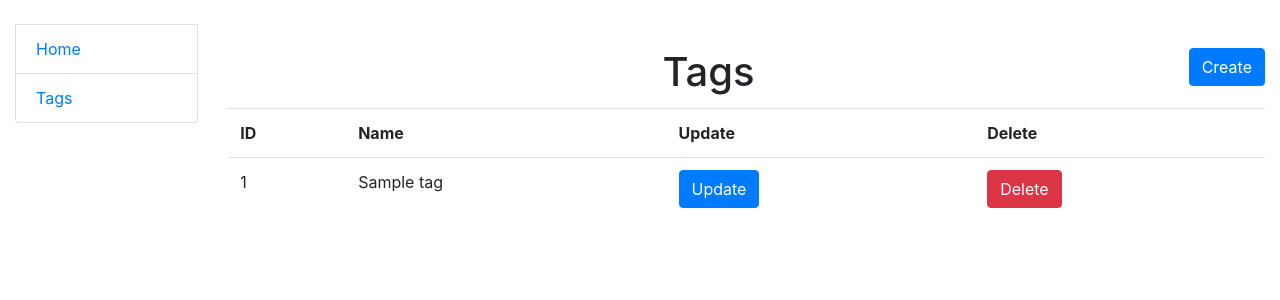
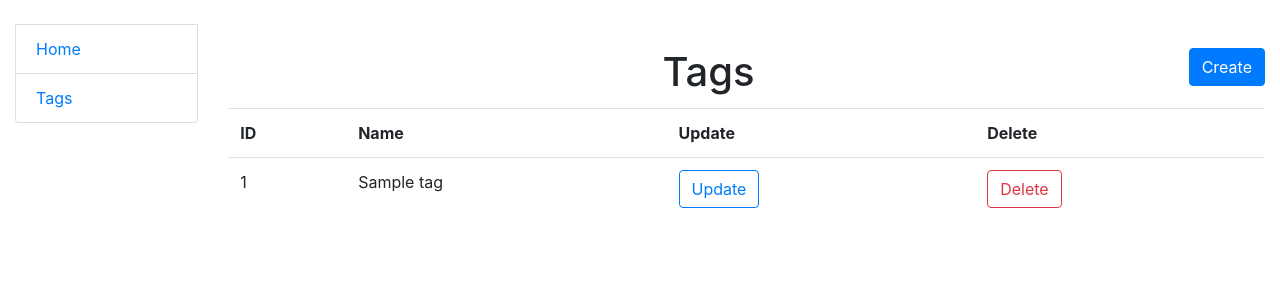
Before and after one commit to Yaroslav-Stetsko/Todo-List-project, a Django app: page /tags/ in a window 1280 px wide. Shown: the top 300 px of the page. Run offline with Django 4.2, Linux system fonts and the light colour scheme; tables that the repository leaves empty hold one stand-in row (Sample ...); some libraries are stand-ins or nearby versions.

Commit message:
Refactoring and improvements

```diff
--- a/templates/todo/tag_list.html
+++ b/templates/todo/tag_list.html
@@ -24,13 +24,13 @@
           <td>{{ tag.id }}</td>
           <td>{{ tag.name }}</td>
           <td>
-              <a href="{% url 'todo:tag-update' pk=tag.pk%}" class="btn btn-primary">
+              <a href="{% url 'todo:tag-update' pk=tag.pk%}" class="btn btn-outline-primary my-2 my-sm-0">
                 Update
               </a>
             </td>
             <td>
               <a
-                href="{% url 'todo:tag-delete' pk=tag.pk%}" class="btn btn-danger">
+                href="{% url 'todo:tag-delete' pk=tag.pk%}" class="btn btn-outline-danger my-2 my-sm-0">
                 Delete
               </a>
             </td>
```
